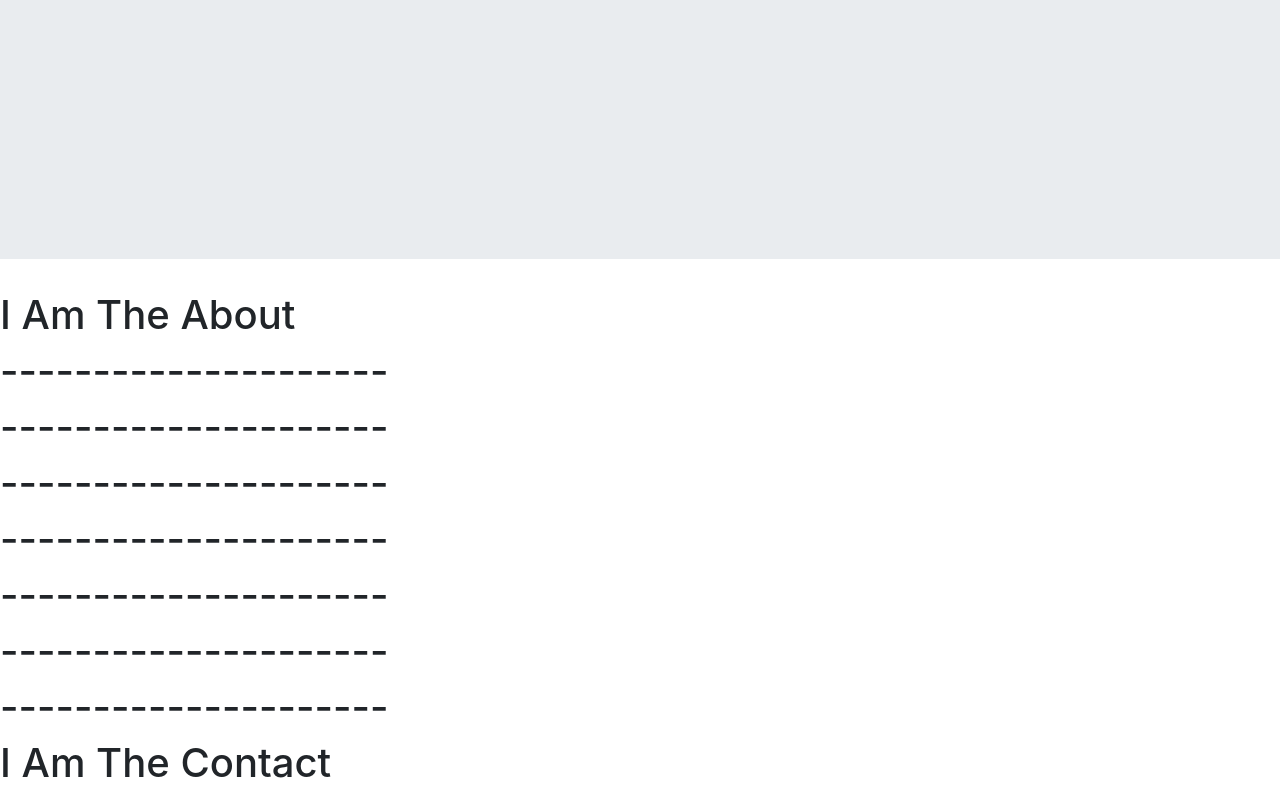
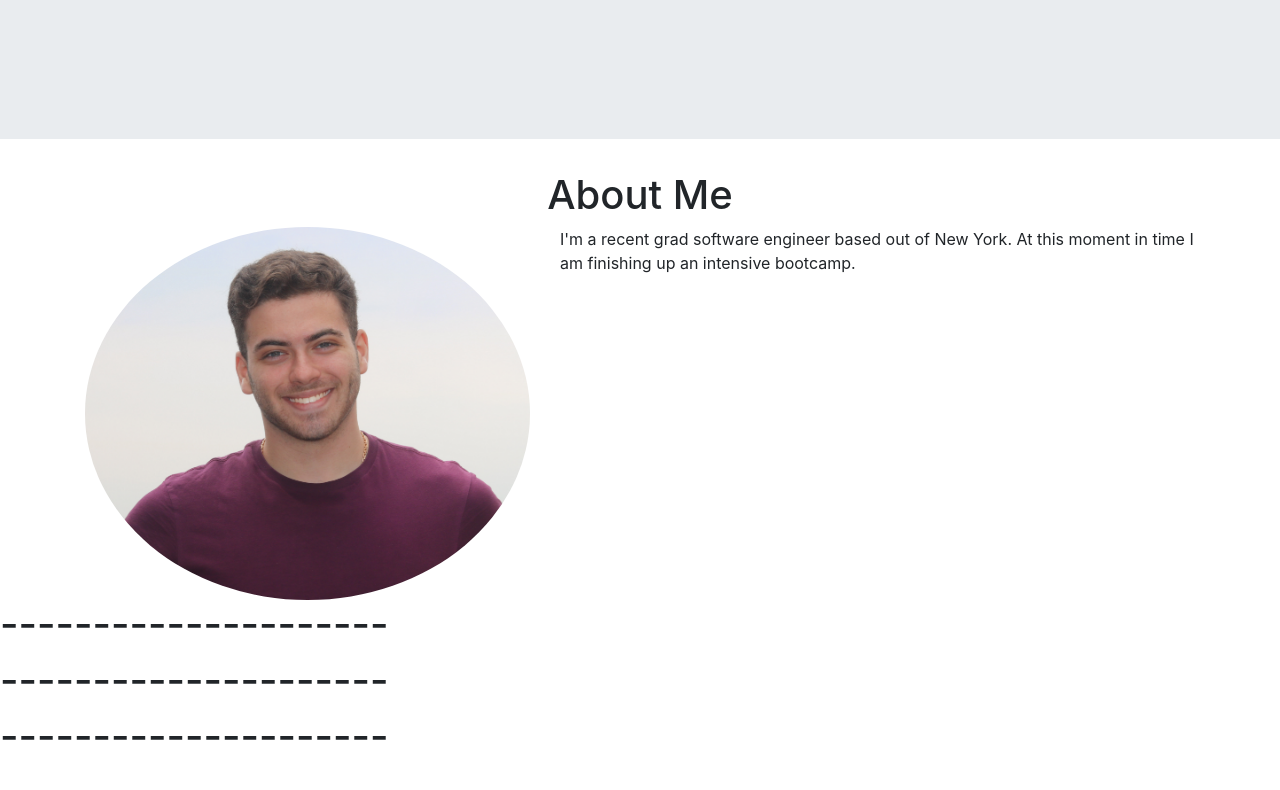
Before and after one commit to BenKats/resume-website, a React (Create React App) app: page / in a window 1280 px wide. Shown: the part 541-1331 px from the top of the page. Built offline with nearby package versions, Linux system fonts and the light colour scheme.

Commit message:
Added ABout Me content and formatting

```diff
--- a/package.json
+++ b/package.json
@@ -5,6 +5,7 @@
   "dependencies": {
     "bootstrap": "^4.3.1",
     "react": "^16.11.0",
+    "react-bootstrap": "^1.0.0-beta.14",
     "react-dom": "^16.11.0",
     "react-router-dom": "^5.1.2",
     "react-router-hash-link": "^1.2.2",
--- a/src/About.js
+++ b/src/About.js
@@ -1,11 +1,32 @@
 import React from 'react';
 import profile from './static/profile.jpg';
+import { Container, Row, Col } from 'reactstrap';
+import Image from 'react-bootstrap/Image';
 
+const imgStyle = {};
 function About(props) {
     return (
         <div id={props.id}>
-            <h1>I Am The About</h1>
-
+            <Container>
+                <h1 className='text-center'>About Me</h1>
+                <Row>
+                    <Col xs={12} md={5}>
+                        <Image
+                            src={profile}
+                            style={imgStyle}
+                            width='100%'
+                            alt='Pic of Ben'
+                            roundedCircle
+                        />
+                    </Col>
+                    <Col xs={12} md={7}>
+                        <p>
+                            I'm a recent grad software engineer based out of New York. At this
+                            moment in time I am finishing up an intensive bootcamp. <br></br>
+                        </p>
+                    </Col>
+                </Row>
+            </Container>
             {/* <img src={profile}></img> */}
             {/* <img src={(require = 'https://imgur.com/v2811dh')}></img> */}
         </div>
--- a/src/App.js
+++ b/src/App.js
@@ -26,7 +26,7 @@ class App extends Component {
         return (
             <Div className='App'>
                 <Menu></Menu>
-                <Jumbotron style={{ height: '100vh' }} fluid>
+                <Jumbotron style={{ height: '85vh' }} fluid>
                     <h1 className='display-1 text-center'>Benjamin Kats</h1>
                     <p className='lead text-center'>Software Engineer</p>
                     <hr className='my-2' />
```
